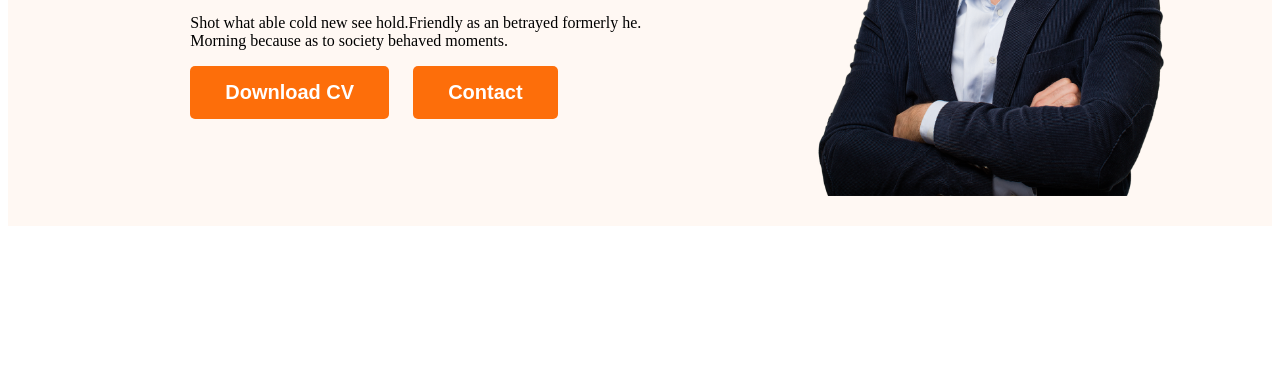
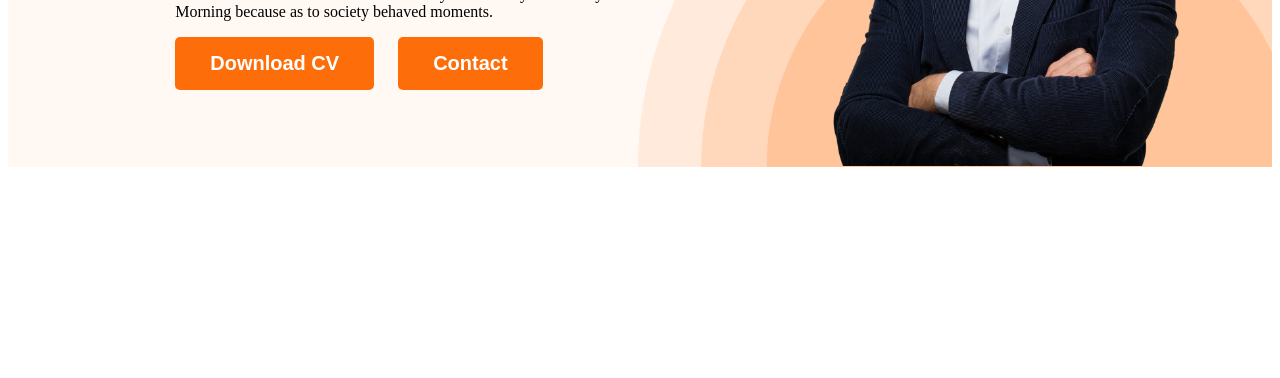
Before and after one commit to SHARIFUL70/webdevelopment-portfolio, a plain HTML site: page index.html in a window 1280 px wide. Shown: the part 422-800 px from the top of the page. Drawn offline with nearby package versions, Linux system fonts and the light colour scheme.

Commit message:
banner image and background chage

```diff
--- a/style.css
+++ b/style.css
@@ -52,13 +52,19 @@ nav li a {
 
 header {
     background: #FFF8F3;
+    background-image: url(images/header_bg.png);
+    background-repeat: no-repeat;
+    background-position: bottom right;
+   /* width: 100%vw;
+   height: 50%vh; */
+   background-size: 634px;
 }
 
 .banner {
     display: flex;
     justify-content: space-around;
     align-items: center;
-    padding: 30px;
+    /* padding: 30px; */
 
 }
 .banner h1{
@@ -66,6 +72,7 @@ header {
     font-weight: 700;
     font-size: 45px;
     color: #181818;
+
 }
 .banner h3{
     font-family: Open Sans;
@@ -80,7 +87,8 @@ font-size: 27px;
 
 .banner>img {
     width: 384px;
-    /* height: 476px; */
+    margin-bottom: 1px;
+
     /* background-image: url(images/header_bg.png); */
 
 
```
